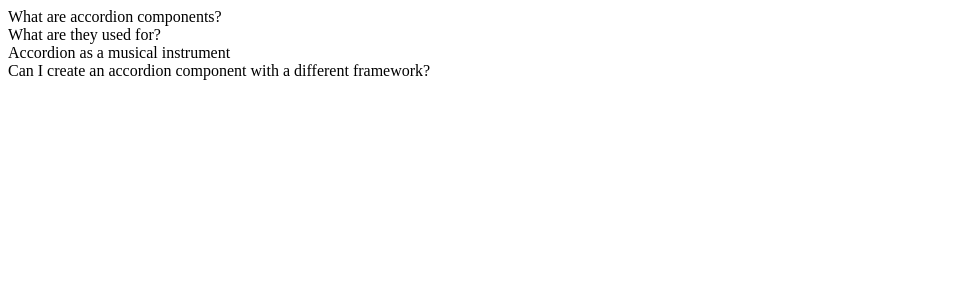
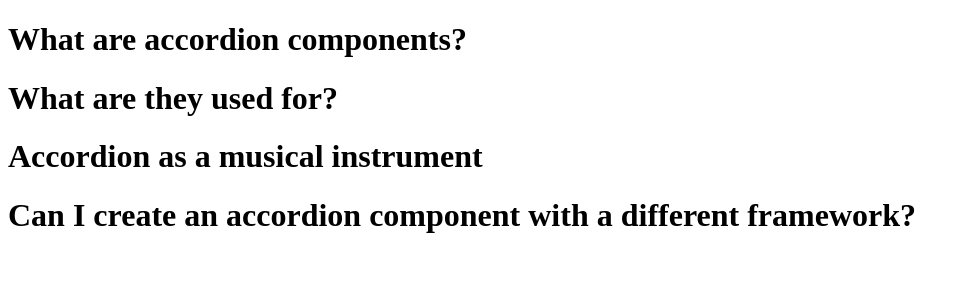
Before and after one commit to himanshusangwann/25_MiniProject, a React (Vite) app: page / in a window 1280 px wide. Shown: the top 300 px of the page, without its empty margins (0-970 px from the left). Built offline with nearby package versions, Linux system fonts and the light colour scheme.

Commit message:
first commit

```diff
--- a/src/App.jsx
+++ b/src/App.jsx
@@ -10,6 +10,7 @@ function App() {
 
   return (
     <>
+
     <Index/>
     </>
   )
--- a/src/components/Index.jsx
+++ b/src/components/Index.jsx
@@ -42,7 +42,7 @@ const Index = () => {
 export default Index */
 
 //practice of accordian
-import { useState } from "react";
+/* import { useState } from "react";
 import data from "./data";
 
 const Index = () => {
@@ -64,4 +64,27 @@ const Index = () => {
   );
 };
 
-export default Index;
+export default Index; */
+
+
+import { useState } from "react";
+import data  from "./data";
+
+const Index=()=>{
+    const [answer,setanswer] =useState(null)
+
+    const showanswer=(id)=>{
+        setanswer(id===answer?null:id)
+
+    }
+return(
+ <div>
+    {data.map((item)=>(
+        <h1 on onClick={()=>showanswer(item.id)}>{item.question}{item.id===answer?item.answer:null}</h1>
+    ))}
+ </div>
+
+)
+}
+
+export default Index
```
